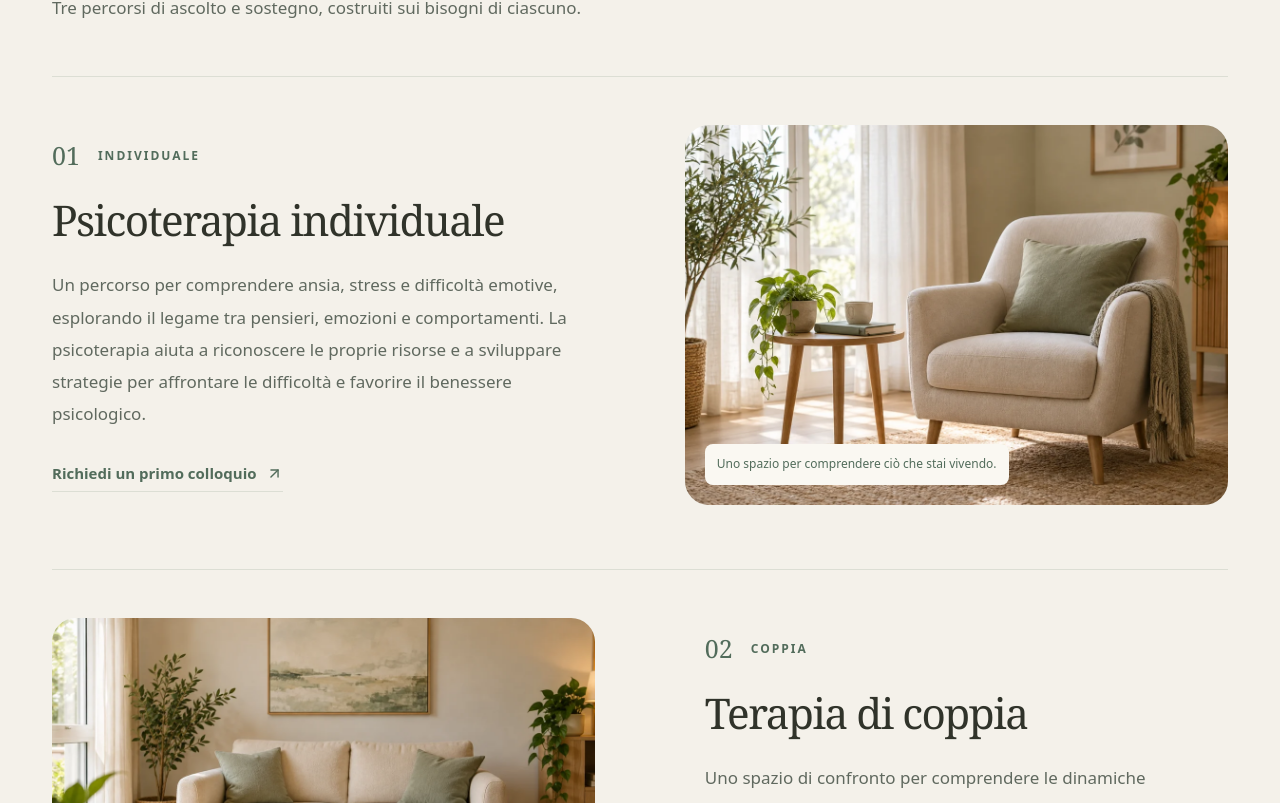
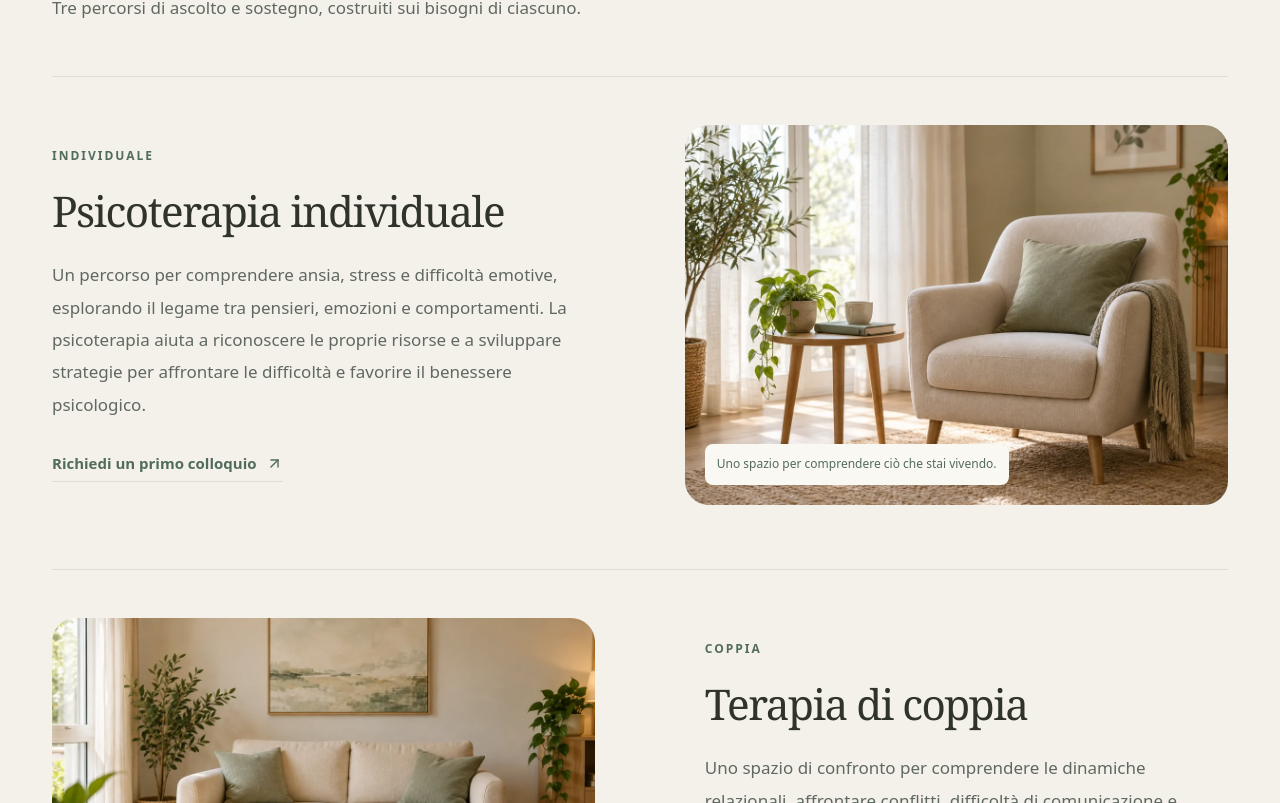
Before and after one commit to eppd/giulia-calzone, a Next.js app: page /percorsi in a window 1280 px wide. Shown: the part 937-1740 px from the top of the page. Built offline with nearby package versions, Linux system fonts and the light colour scheme; a web font is replaced by a local one.

Commit message:
tolti numeri da percorsi

```diff
--- a/app/percorsi/paths-content.tsx
+++ b/app/percorsi/paths-content.tsx
@@ -31,7 +31,7 @@ export function PathsContent() {
   return <main id="main" className="paths-main">
     <section className="paths-hero section-shell" aria-labelledby="paths-title"><div className="paths-hero-copy"><nav className="paths-breadcrumb" aria-label="Percorso di navigazione"><Link href="/">Home</Link><span aria-hidden="true">/</span><span>Percorsi e servizi</span></nav><p className="eyebrow">PERCORSI E SERVIZI</p><h1 id="paths-title">Ogni percorso<br /><em>inizia dall’ascolto</em></h1><p>Propongo percorsi di psicoterapia individuale, terapia di coppia e sostegno alla genitorialità, a Crema e online. Ogni intervento nasce dalla comprensione delle difficoltà e delle risorse personali, con obiettivi condivisi.</p><a className="text-link underlined" href="#i-percorsi">Esplora i percorsi <ArrowDown size={18} /></a></div><figure className="paths-hero-photo"><Image src="/images/ambiente-consulenza.webp" alt="Immagine d’atmosfera: due poltrone chiare e un tavolino in legno in uno spazio luminoso" fill priority sizes="(max-width: 760px) 100vw, 35vw" /></figure></section>
 
-    <section id="i-percorsi" className="paths-offered" aria-labelledby="offered-title"><div className="section-shell"><div className="paths-offered-heading" data-scroll-reveal><div><p className="eyebrow">I PERCORSI</p><h2 id="offered-title">Uno spazio per ogni<br /><em>esigenza di ascolto</em></h2></div><p>Tre percorsi di ascolto e sostegno, costruiti sui bisogni di ciascuno.</p></div><div className="paths-editorial">{paths.map(path => <article id={path.id} className={`path-block path-block-${path.id}`} data-scroll-reveal key={path.id} aria-labelledby={`${path.id}-title`}><div className="path-copy"><p className="eyebrow"><span className="path-number">{path.number}</span>{path.label}</p><h3 id={`${path.id}-title`}>{path.title}</h3><p>{path.text}</p><Link className="text-link underlined" href="/contatti/#modulo">Richiedi un primo colloquio <ArrowUpRight size={17} /></Link></div><figure className="path-photo"><Image src={path.image} alt={path.alt} fill sizes="(max-width: 760px) 100vw, 45vw" /><figcaption>{path.note}</figcaption></figure></article>)}</div></div></section>
+    <section id="i-percorsi" className="paths-offered" aria-labelledby="offered-title"><div className="section-shell"><div className="paths-offered-heading" data-scroll-reveal><div><p className="eyebrow">I PERCORSI</p><h2 id="offered-title">Uno spazio per ogni<br /><em>esigenza di ascolto</em></h2></div><p>Tre percorsi di ascolto e sostegno, costruiti sui bisogni di ciascuno.</p></div><div className="paths-editorial">{paths.map(path => <article id={path.id} className={`path-block path-block-${path.id}`} data-scroll-reveal key={path.id} aria-labelledby={`${path.id}-title`}><div className="path-copy"><p className="eyebrow">{path.label}</p><h3 id={`${path.id}-title`}>{path.title}</h3><p>{path.text}</p><Link className="text-link underlined" href="/contatti/#modulo">Richiedi un primo colloquio <ArrowUpRight size={17} /></Link></div><figure className="path-photo"><Image src={path.image} alt={path.alt} fill sizes="(max-width: 760px) 100vw, 45vw" /><figcaption>{path.note}</figcaption></figure></article>)}</div></div></section>
 
     <section className="paths-areas section-shell" aria-labelledby="areas-title"><div className="paths-section-heading"><div><p className="eyebrow">AREE DI INTERVENTO</p><h2 id="areas-title">Le difficoltà che<br /><em>possiamo affrontare insieme</em></h2></div><p>Ogni percorso nasce dall'ascolto della storia personale e dalla comprensione delle difficoltà.</p></div><div className="paths-areas-grid">{[areas.slice(0, 4), areas.slice(4)].map((column, index) => <div className="paths-areas-column" key={index}>{column.map(([title, description, Icon]) => <article className="path-area" key={title}><Icon className="path-area-icon" size={24} strokeWidth={1.8} aria-hidden="true" focusable="false" /><div><h3>{title}</h3><p>{description}</p></div></article>)}</div>)}</div></section>
 
```
